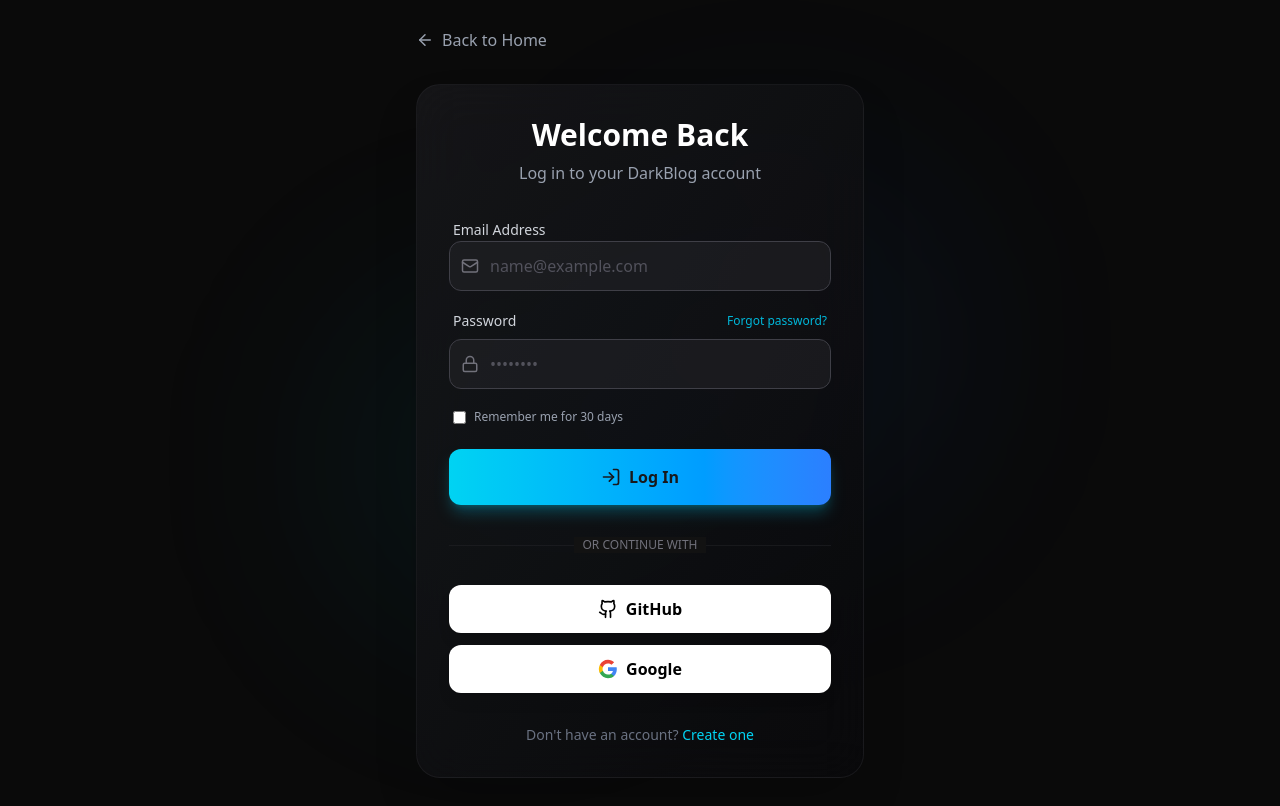
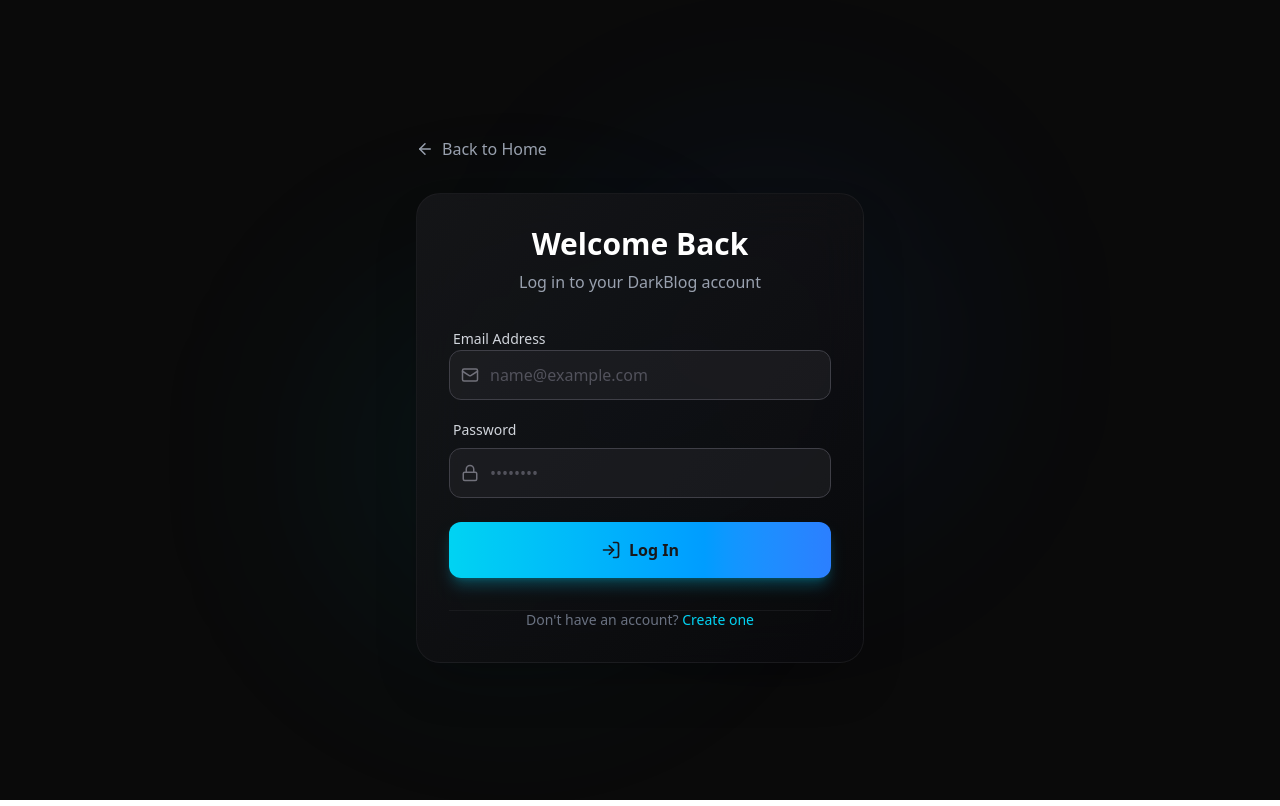
Before and after one commit to Rikwithoutc/DarkBlog, a React (Vite) app in the folder frontend/: page /log-in in a window 1280 px wide. Built offline with nearby package versions, Linux system fonts and the light colour scheme.

Commit message:
logo added

```diff
--- a/frontend/index.html
+++ b/frontend/index.html
@@ -2,10 +2,10 @@
 <html lang="en">
   <head>
     <meta charset="UTF-8" />
-    <link rel="icon" type="image/svg+xml" href="/vite.svg" />
+    <link rel="icon" type="image/png" href="./public/image.png" sizes="100x100" />
     <link href="./src/index.css" rel="stylesheet">
     <meta name="viewport" content="width=device-width, initial-scale=1.0" />
-    <title>frontend</title>
+    <title>Bloggy</title>
   </head>
   <body>
     <div id="root"></div>
--- a/frontend/src/components/Navbar.jsx
+++ b/frontend/src/components/Navbar.jsx
@@ -29,12 +29,20 @@
     <nav className="fixed top-0 w-full z-50 backdrop-blur-md bg-zinc-950/80 px-6 py-5 border-b border-zinc-800/50 animate-fade-in">
       <div className="flex items-center justify-between">
         {/* Logo */}
+        <span className="flex hover:scale-105 transition-transform duration-3002 cursor-pointer" >
+          <img
+            onClick={() => scrollToSection("hero")}
+            src="/logo.png"
+            alt="Bloggy Logo"
+            className="w-10 h-10 cursor-pointer scale-150 hover:scale-200 transition-transform duration-300"
+          />
           <h1
             onClick={() => scrollToSection("hero")}
             className="text-2xl font-bold bg-gradient-to-r from-pink-500 to-purple-500 bg-clip-text text-transparent cursor-pointer hover:scale-110 transition-transform duration-300"
           >
-          DarkBlog
+            Bloggy
           </h1>
+        </span>
 
         {/* Desktop menu */}
         <div className="hidden md:flex gap-6 text-gray-400 text-sm font-medium">
@@ -62,12 +70,16 @@
         </div>
 
         {/* Right section */}
-        {!isLoggedIn && <div className="flex items-center gap-4">
+        {!isLoggedIn && (
+          <div className="flex items-center gap-4">
             {location.pathname === "/" && (
               <>
                 <Link to="/log-in">
                   <button className="hidden sm:flex items-center gap-2 text-white hover:text-cyan-400 font-semibold transition-all duration-300 hover:translate-x-1 group">
-                  <LogIn size={20} className="group-hover:rotate-12 transition-transform duration-300" />
+                    <LogIn
+                      size={20}
+                      className="group-hover:rotate-12 transition-transform duration-300"
+                    />
                     <span>Log In</span>
                   </button>
                 </Link>
@@ -87,14 +99,22 @@
             >
               {open ? <X size={26} /> : <Menu size={26} />}
             </button>
-        </div>}
+          </div>
+        )}
 
-        {isLoggedIn && <div className="flex items-center gap-4">
+        {isLoggedIn && (
+          <div className="flex items-center gap-4">
             {location.pathname === "/" && (
               <>
                 <Link to="/log-out">
-                <button onClick={handleLogout} className="hidden sm:flex items-center gap-2 text-white hover:text-cyan-400 font-semibold transition-all duration-300 hover:translate-x-1 group">
-                  <LogOut size={20} className="group-hover:rotate-12 transition-transform duration-300" />
+                  <button
+                    onClick={handleLogout}
+                    className="hidden sm:flex items-center gap-2 text-white hover:text-cyan-400 font-semibold transition-all duration-300 hover:translate-x-1 group"
+                  >
+                    <LogOut
+                      size={20}
+                      className="group-hover:rotate-12 transition-transform duration-300"
+                    />
                     <span>Log Out</span>
                   </button>
                 </Link>
@@ -108,7 +128,8 @@
             >
               {open ? <X size={26} /> : <Menu size={26} />}
             </button>
-        </div>}
+          </div>
+        )}
       </div>
 
       {/* Mobile / Tablet Menu */}
@@ -136,6 +157,15 @@
 
           {/* Mobile auth buttons */}
           {location.pathname === "/" && (
+            <>
+              {isLoggedIn ? (
+                <Link to="/log-out" onClick={() => setOpen(false)}>
+                  <button className="w-full flex items-center justify-center gap-2 text-white border border-zinc-700 py-2 rounded-xl hover:bg-zinc-800/50 hover:border-cyan-500/50 transition-all duration-300 hover:translate-y-[-2px]">
+                    <LogOut size={18} />
+                    Log Out
+                  </button>
+                </Link>
+              ) : (
                 <div className="flex flex-col gap-3 pt-4 border-t border-zinc-700">
                   <Link to="/log-in" onClick={() => setOpen(false)}>
                     <button className="w-full flex items-center justify-center gap-2 text-white border border-zinc-700 py-2 rounded-xl hover:bg-zinc-800/50 hover:border-cyan-500/50 transition-all duration-300 hover:translate-y-[-2px]">
@@ -150,6 +180,8 @@
                     </button>
                   </Link>
                 </div>
+              )}
+            </>
           )}
         </div>
       )}
--- a/frontend/src/pages/LogIn.jsx
+++ b/frontend/src/pages/LogIn.jsx
@@ -110,9 +110,6 @@
             >
               <div className="flex justify-between items-center px-1">
                 <label className="text-sm text-gray-300">Password</label>
-                <button className="text-xs text-cyan-500 hover:text-cyan-400 transition-colors duration-300 hover:underline">
-                  Forgot password?
-                </button>
               </div>
               <div className="relative">
                 <Lock
@@ -135,31 +132,13 @@
               </div>
             </div>
 
-            {/* Remember Me Toggle */}
-            <div
-              className="flex items-center gap-2 px-1 animate-fade-in-slow"
-              style={{ animationDelay: "0.4s" }}
-            >
-              <input
-                type="checkbox"
-                id="remember"
-                className="accent-cyan-500 rounded cursor-pointer hover:accent-cyan-400 transition-all duration-300"
-              />
-              <label
-                htmlFor="remember"
-                className="text-xs text-gray-400 cursor-pointer hover:text-gray-300 transition-colors duration-300"
-              >
-                Remember me for 30 days
-              </label>
-            </div>
-
             {/* Submit Button */}
             <button
               className="w-full bg-gradient-to-r from-cyan-400 to-blue-500 hover:from-cyan-300 hover:to-blue-400 text-zinc-900 font-bold py-4 rounded-xl mt-6 flex items-center justify-center gap-2 transition-all duration-300 transform hover:scale-[1.02] active:scale-95 shadow-lg shadow-cyan-500/30 hover:shadow-cyan-500/50 animate-fade-in-slow"
               style={{ animationDelay: "0.5s" }}
             >
               <LogIn size={20} />
-               Log In
+              Log In
             </button>
           </form>
 
@@ -171,43 +150,6 @@
             <div className="absolute inset-0 flex items-center">
               <div className="w-full border-t border-zinc-800/50"></div>
             </div>
-            <div className="relative flex justify-center text-xs uppercase">
-              <span className="bg-[#121212] px-2 text-zinc-500">
-                Or continue with
-              </span>
-            </div>
-          </div>
-
-          <div
-            className="space-y-3 animate-fade-in-slow"
-            style={{ animationDelay: "0.7s" }}
-          >
-            <button className="w-full bg-white text-black font-semibold py-3 rounded-xl flex items-center justify-center gap-2 hover:bg-gray-100 transition-all duration-300 transform hover:scale-105 active:scale-95 shadow-lg hover:shadow-lg hover:shadow-gray-500/20">
-              <Github size={20} />
-              GitHub
-            </button>
-
-            <button className="w-full bg-white text-black font-semibold py-3 rounded-xl flex items-center justify-center gap-2 hover:bg-gray-100 transition-all duration-300 transform hover:scale-105 active:scale-95 shadow-lg hover:shadow-lg hover:shadow-gray-500/20">
-              <svg className="w-5 h-5" viewBox="0 0 24 24">
-                <path
-                  d="M22.56 12.25c0-.78-.07-1.53-.2-2.25H12v4.26h5.92c-.26 1.37-1.04 2.53-2.21 3.31v2.77h3.57c2.08-1.92 3.28-4.74 3.28-8.09z"
-                  fill="#4285F4"
-                />
-                <path
-                  d="M12 23c2.97 0 5.46-.98 7.28-2.66l-3.57-2.77c-.98.66-2.23 1.06-3.71 1.06-2.86 0-5.29-1.93-6.16-4.53H2.18v2.84C3.99 20.53 7.7 23 12 23z"
-                  fill="#34A853"
-                />
-                <path
-                  d="M5.84 14.09c-.22-.66-.35-1.36-.35-2.09s.13-1.43.35-2.09V7.07H2.18C1.43 8.55 1 10.22 1 12s.43 3.45 1.18 4.93l2.85-2.22.81-.62z"
-                  fill="#FBBC05"
-                />
-                <path
-                  d="M12 5.38c1.62 0 3.06.56 4.21 1.64l3.15-3.15C17.45 2.09 14.97 1 12 1 7.7 1 3.99 3.47 2.18 7.07l3.66 2.84c.87-2.6 3.3-4.53 6.16-4.53z"
-                  fill="#EA4335"
-                />
-              </svg>
-              Google
-            </button>
           </div>
 
           <p className="text-center text-gray-500 text-sm mt-8 hover:text-gray-400 transition-colors duration-300">
```
Also changed, not shown: frontend/public/image.png (added), frontend/public/logo.png (added). Lines whose indentation alone changed are shown as unchanged.
